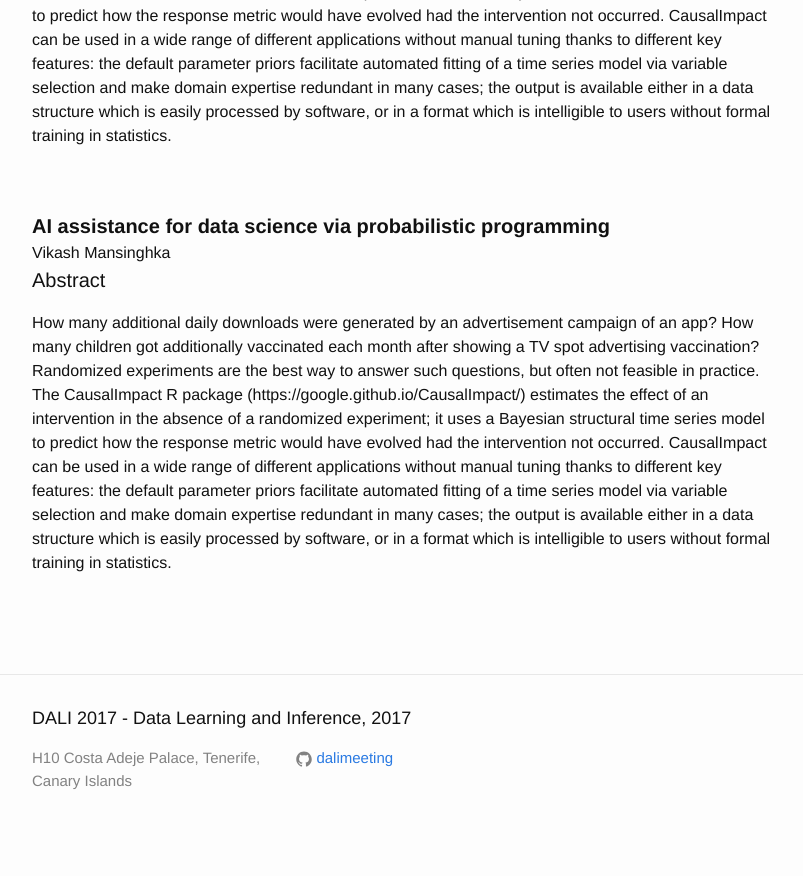
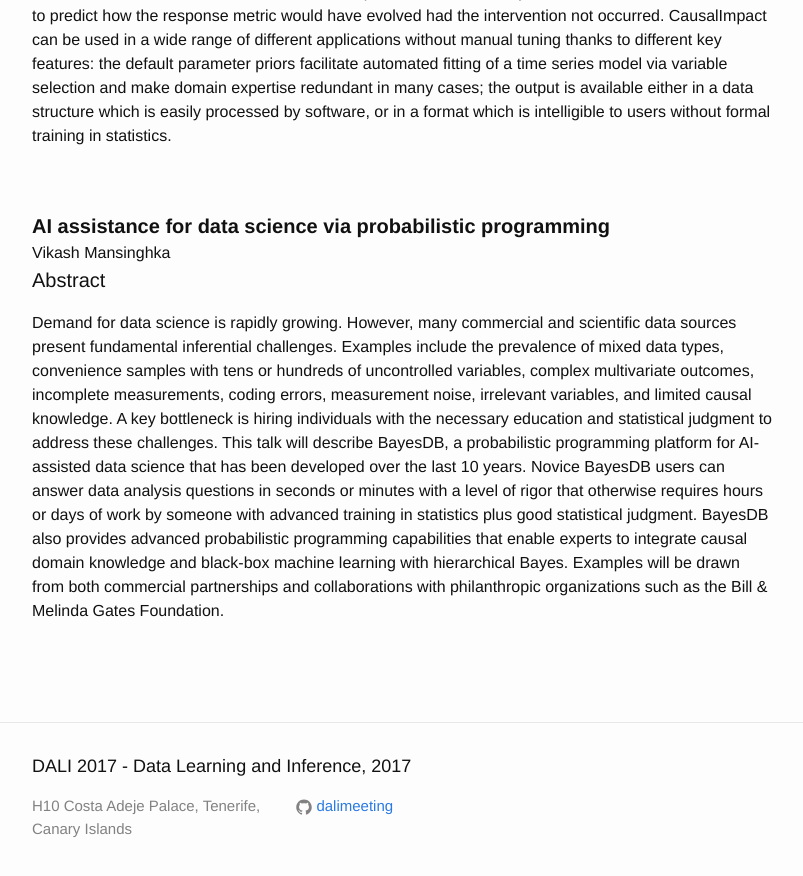
Before and after one commit to dalimeeting/dalimeeting.github.io, a Jekyll site: the page built from _posts/2017-04-18-the-data-science-process.md, in a window 1280 px wide and 900 px high, scrolled down 3957 px. Shown: the top 876 px of the window, without its empty margins (238-1041 px from the left). Built offline with Jekyll 4.4.1, drawn with Linux system fonts in a browser that asks for light colours; before the commit the page ends 4809 px from its top, so only the background shows below that.

Commit message:
Update 2017-04-18-the-data-science-process.md

```diff
--- a/_posts/2017-04-18-the-data-science-process.md
+++ b/_posts/2017-04-18-the-data-science-process.md
@@ -42,7 +42,11 @@
   youtube:
   start: "12:15"
   end: "13:00"
-  abstract: "Building machine learning systems remains something of an art, from gathering and transforming the right data to selecting and finetuning the most fitting modeling techniques. If we want to make machine learning more accessible and foster skilfull use, we need novel ways to share and reuse findings, and streamline online collaboration. OpenML is an open science platform for machine learning, allowing anyone to easily share data sets, code, and experiments, and collaborate with people all over the world to build better models. It shows, for any known data set, which are the best models, who built them, and how to reproduce and reuse them in different ways. It is readily integrated into several machine learning environments, so that you can share results with the touch of a button or a line of code. As such, it enables large-scale, real-time collaboration, allowing anyone to explore, build on, and contribute to the combined knowledge of the field. Ultimately, this provides a wealth of information for a novel, data-driven approach to machine learning, where we learn from millions of previous experiments to either assist people while analyzing data (e.g., which modeling techniques will likely work well and why), or automate the process altogether."
+  abstract: "Building machine learning systems remains something of an art, from gathering and transforming the right data to selecting and finetuning the most fitting modeling techniques. If we want to make machine learning more accessible and foster skilfull use, we need novel ways to share and reuse findings, and streamline online collaboration.
+
+  OpenML is an open science platform for machine learning, allowing anyone to easily share data sets, code, and experiments, and collaborate with people all over the world to build better models. It shows, for any known data set, which are the best models, who built them, and how to reproduce and reuse them in different ways. It is readily integrated into several machine learning environments, so that you can share results with the touch of a button or a line of code. As such, it enables large-scale, real-time collaboration, allowing anyone to explore, build on, and contribute to the combined knowledge of the field.
+
+  Ultimately, this provides a wealth of information for a novel, data-driven approach to machine learning, where we learn from millions of previous experiments to either assist people while analyzing data (e.g., which modeling techniques will likely work well and why), or automate the process altogether."
 - title: "Towards Automating the Data Analytic Process"
   speaker: "Chris Williams"
   youtube:
@@ -66,7 +70,11 @@
   youtube:
   start: "19:30"
   end: "20:00"
-  abstract: "How many additional daily downloads were generated by an advertisement campaign of an app? How many children got additionally vaccinated each month after showing a TV spot advertising vaccination? Randomized experiments are the best way to answer such questions, but often not feasible in practice. The CausalImpact R package (https://google.github.io/CausalImpact/) estimates the effect of an intervention in the absence of a randomized experiment; it uses a Bayesian structural time series model to predict how the response metric would have evolved had the intervention not occurred. CausalImpact can be used in a wide range of different applications without manual tuning thanks to different key features: the default parameter priors facilitate automated fitting of a time series model via variable selection and make domain expertise redundant in many cases; the output is available either in a data structure which is easily processed by software, or in a format which is intelligible to users without formal training in statistics."
+  abstract: "Demand for data science is rapidly growing. However, many commercial and scientific data sources present fundamental inferential challenges. Examples include the prevalence of mixed data types, convenience samples with tens or hundreds of uncontrolled variables, complex multivariate outcomes, incomplete measurements, coding errors, measurement noise, irrelevant variables, and limited causal knowledge. A key bottleneck is hiring individuals with the necessary education and statistical judgment to address these challenges.
+
+This talk will describe BayesDB, a probabilistic programming platform for AI-assisted data science that has been developed over the last 10 years. Novice BayesDB users can answer data analysis questions in seconds or minutes with a level of rigor that otherwise requires hours or days of work by someone with advanced training in statistics plus good statistical judgment. BayesDB also provides advanced probabilistic programming capabilities that enable experts to integrate causal domain knowledge and black-box machine learning with hierarchical Bayes.
+
+Examples will be drawn from both commercial partnerships and collaborations with philanthropic organizations such as the Bill & Melinda Gates Foundation."
 speakers:
 - Balazs Kegl (CNRS - Centre national de la recherche scientifique, Paris-Saclay)
 - Jason Gauci (Facebook)
```
